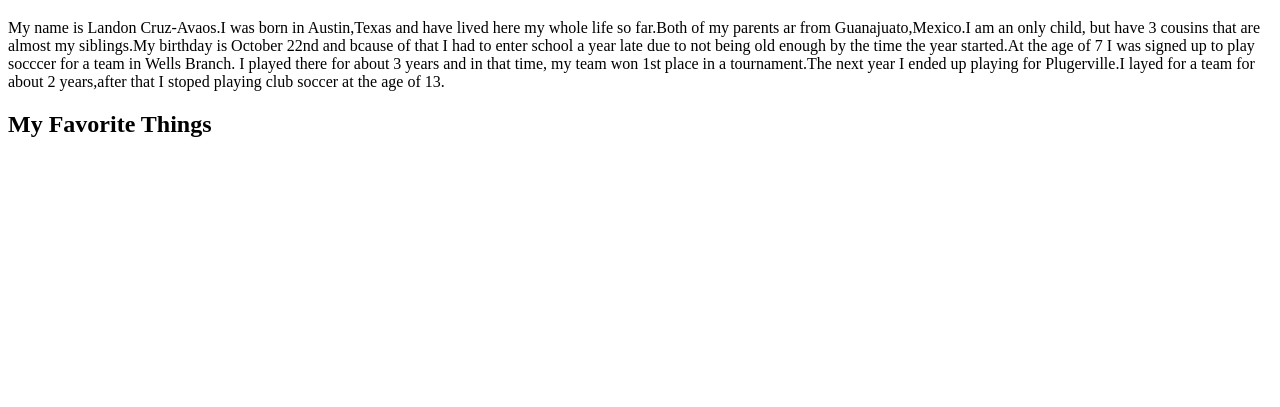
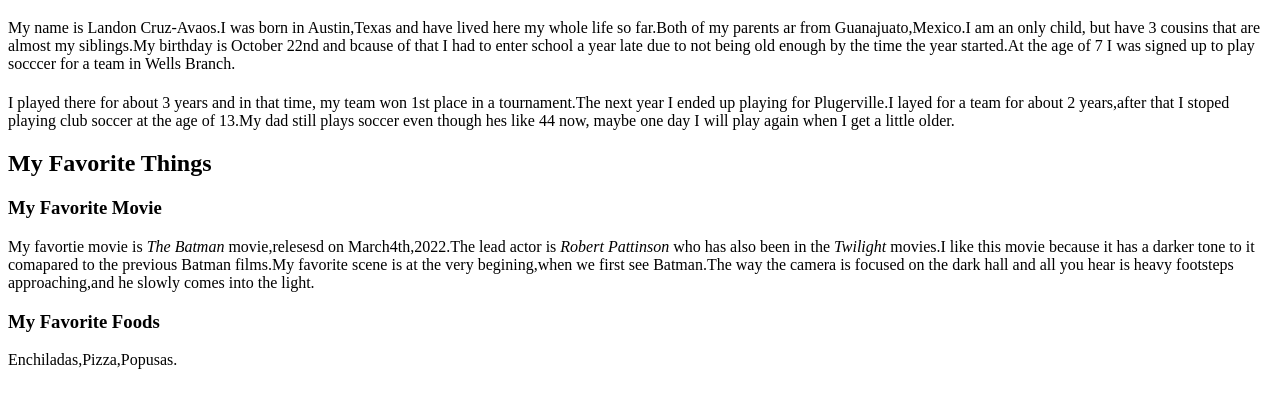
Before and after one commit to landon-cruz/Pesonal-Website, a plain HTML site: page Index.html in a window 1280 px wide. Shown: the part 61-468 px from the top of the page. Drawn offline with Linux system fonts and the light colour scheme.

Commit message:
Update Index.html
Added "Favorite Things" movie and food.

```diff
--- a/Index.html
+++ b/Index.html
@@ -8,7 +8,12 @@
 <body>
 	<h1>Landon</h1>
 		My name is Landon Cruz-Avaos.I was born in Austin,Texas	and have lived here my whole life so far.Both of my parents ar from Guanajuato,Mexico.I am an only child, but have 3 cousins that are almost my siblings.My birthday is October 22nd and bcause of that I had to enter school a year late due to not being old enough by the time the year started.At the age of 7 I was signed up to play socccer for a team in Wells Branch.
-		I played there for about 3 years and in that time, my team won 1st place in a tournament.The next year I ended up playing for Plugerville.I layed for a team for about 2 years,after that I stoped playing club soccer at the age of 13.
+	<h1></h1>
+		I played there for about 3 years and in that time, my team won 1st place in a tournament.The next year I ended up playing for Plugerville.I layed for a team for about 2 years,after that I stoped playing club soccer at the age of 13.My dad still plays soccer even though hes like 44 now, maybe one day I will play again when I get a little older.
 	<h2>My Favorite Things</h2>
+		<h3>My Favorite Movie</h3>
+			My favortie movie is <em>The Batman</em> movie,relesesd on March4th,2022.The lead actor is <em>Robert Pattinson</em> who has also been in the <em>Twilight</em> movies.I like this movie because it has a darker tone to it comapared to the previous Batman films.My favorite scene is at the very begining,when we first see Batman.The way the camera is focused on the dark hall and all you hear is heavy footsteps approaching,and he slowly comes into the light.
+		<h3>My Favorite Foods</h3>
+			Enchiladas,Pizza,Popusas.
 </body>
 </html>
```
